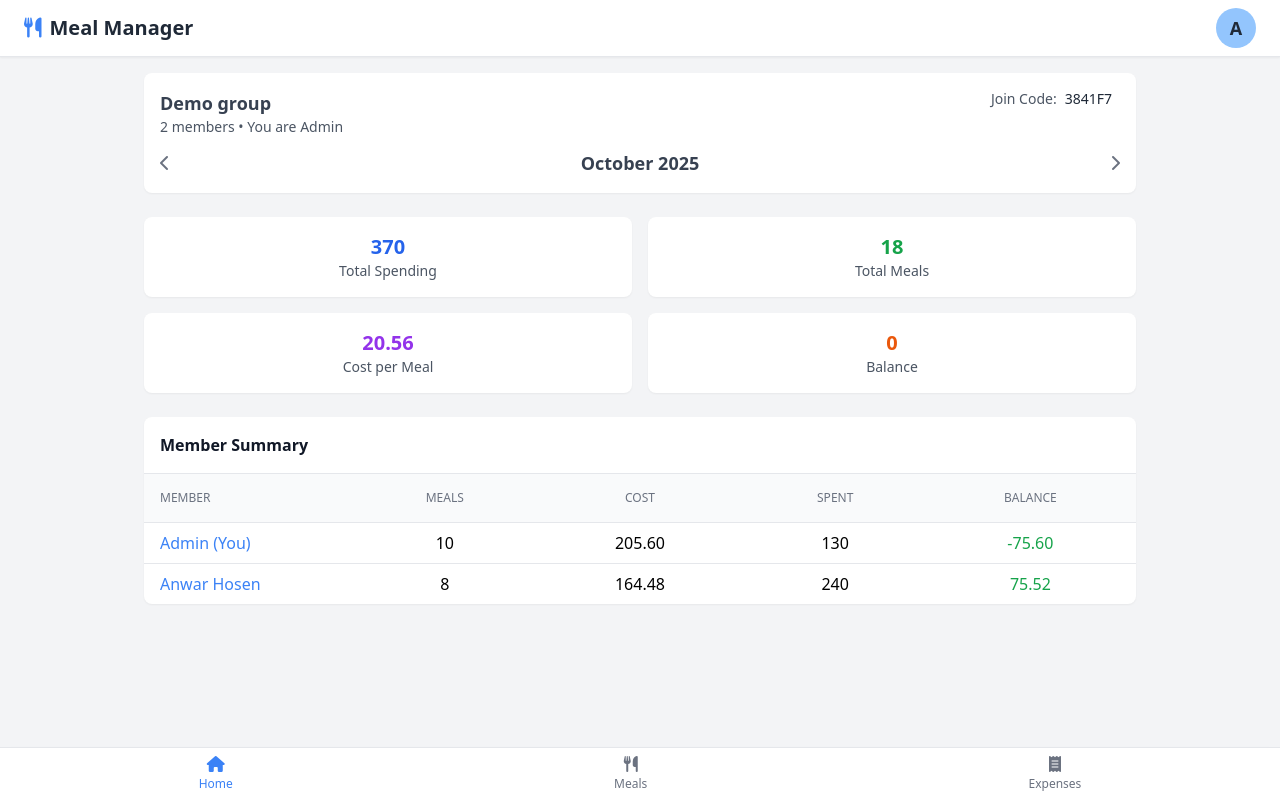
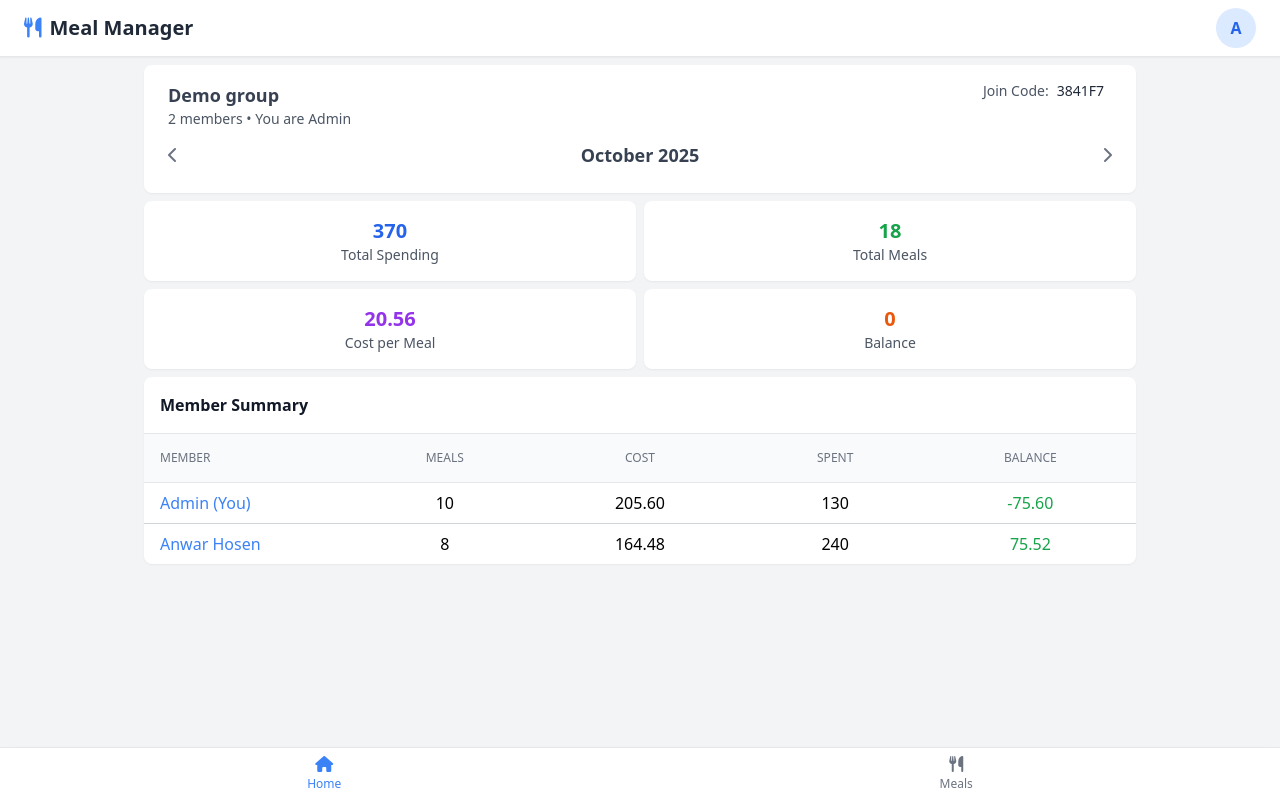
Before and after one commit to code-anwarhosen/meal-manager, a Django app: page / in a window 1280 px wide. Run offline with Django 5.2, Linux system fonts and the light colour scheme; a user stored in the database is signed in; data comes from the database, SQL or seed files in the repository; both versions use the stored data as it was after the commit; some libraries are stand-ins or nearby versions.

Commit message:
some minor changes in templates

```diff
--- a/templates/base.html
+++ b/templates/base.html
@@ -57,12 +57,12 @@
             <!-- User Menu -->
             <div class="relative">
                 <!-- User Icon Button -->
-                <button id="userMenuButton" class="w-10 h-10 rounded-full bg-blue-300 flex items-center justify-center hover:bg-blue-200 transition">
-                    <span class="text-lg font-bold text-gray-800">{{ user.first_name.0|upper }}</span>
+                <button id="userMenuButton" class="w-10 h-10 rounded-full bg-blue-100 flex items-center justify-center transition">
+                    <span class="text-blue-600 font-semibold">{{ user.first_name.0|upper }}</span>
                 </button>
 
                 <!-- Dropdown Menu -->
-                <div id="userMenu" class="absolute right-0 mt-2 w-48 bg-white rounded-md shadow-lg border border-gray-200 py-1 z-50 hidden">
+                <div id="userMenu" class="absolute right-0 mt-1 w-48 bg-white rounded-md shadow-lg border border-gray-200 py-1 z-50 hidden">
                     <a href="/admin/" class="block px-4 py-2 text-sm text-gray-700 hover:bg-gray-100">
                         <i class="fas fa-user mr-2 text-gray-500"></i>Admin
                     </a>
@@ -83,19 +83,17 @@
     <!-- Bottom Navigation -->
     <nav class="fixed bottom-0 left-0 right-0 bg-white border-t border-gray-200 px-2 shadow-lg">
         <div class="flex justify-around">
-            <a href="{% url 'home' %}" class="flex flex-col items-center p-2 rounded-lg text-blue-500">
+            {% url 'home' as home_url %}
+            {% url 'track-meals' as meals_url %}
+
+            <a href="{{ home_url }}" class="flex flex-col items-center p-2 rounded-lg {% if request.path == home_url %}text-blue-500{% else %}text-gray-500 hover:text-blue-500{% endif %}">
                 <i class="fas fa-home mb-1"></i>
                 <span class="text-xs">Home</span>
             </a>
 
-            <a href="{% url 'track-meals' %}" class="flex flex-col items-center p-2 rounded-lg text-gray-500 hover:text-blue-500">
+            <a href="{{ meals_url }}" class="flex flex-col items-center p-2 rounded-lg {% if request.path == meals_url %}text-blue-500{% else %}text-gray-500 hover:text-blue-500{% endif %}">
                 <i class="fas fa-utensils mb-1"></i>
                 <span class="text-xs">Meals</span>
-            </a>
-
-            <a href="expenses.html" class="flex flex-col items-center p-2 rounded-lg text-gray-500 hover:text-blue-500">
-                <i class="fas fa-receipt mb-1"></i>
-                <span class="text-xs">Expenses</span>
             </a>
         </div>
     </nav>
--- a/templates/home/dashboard.html
+++ b/templates/home/dashboard.html
@@ -4,9 +4,9 @@
 
 {% block content %}
 <!-- Main Content -->
-<main class="p-4 pb-20 md:px-36">
+<main class="p-2 pb-20 md:px-36">
     <!-- Group Header -->
-    <div class="bg-white rounded-lg shadow-sm p-4 mb-6">
+    <div class="bg-white rounded-lg shadow-sm py-4 px-6 mb-2">
         <div class="flex justify-between items-start mb-3">
             <div>
                 <h2 class="text-lg font-bold text-gray-700">{{ group.name }}</h2>
@@ -24,7 +24,7 @@
         </div>
 
         <!-- Month Selector -->
-        <div class="flex justify-between items-center">
+        <div class="flex justify-between items-center mb-2">
             <button class="text-gray-500 hover:text-gray-700">
                 <i class="fas fa-chevron-left"></i>
             </button>
@@ -36,7 +36,7 @@
     </div>
 
     <!-- Summary Cards -->
-    <div class="grid grid-cols-2 gap-4 mb-6">
+    <div class="grid grid-cols-2 gap-2 mb-2">
         <div class="bg-white p-4 rounded-lg shadow-sm text-center">
             <p class="text-xl font-bold text-blue-600">{{ group.total_expenses }}</p>
             <p class="text-gray-600 text-sm">Total Spending</p>
@@ -71,7 +71,7 @@
         </div>
 
         <!-- Table Rows -->
-        <div class="divide-y divide-gray-200">
+        <div class="divide-y divide-gray-300">
 
             <!-- Members-->
             {% for member in group.members_list %}
```
Also changed, not shown: templates/home/track_meals.html (+3 -4 lines), db.sqlite3.
